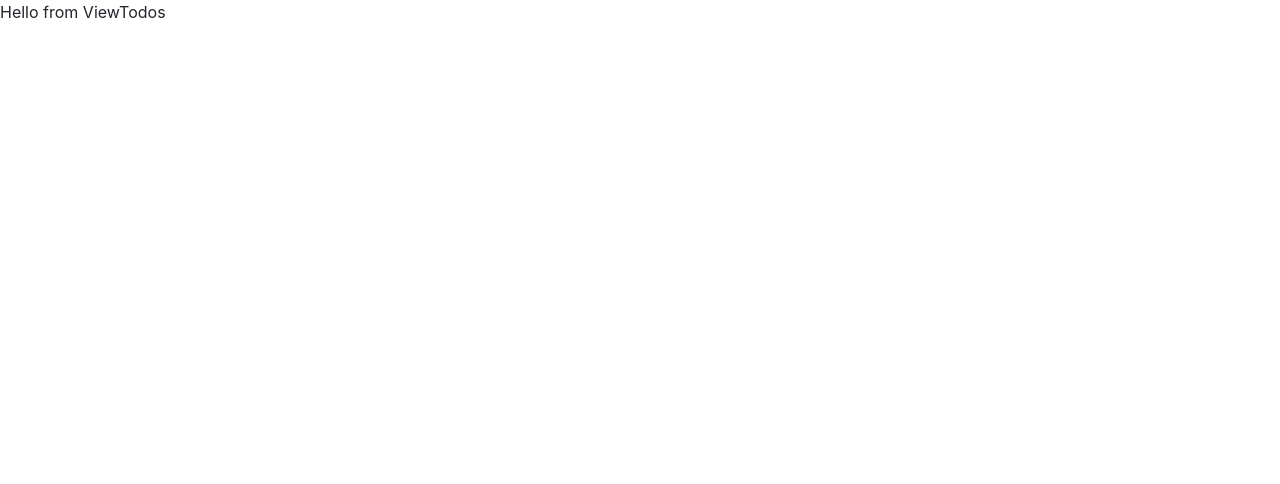
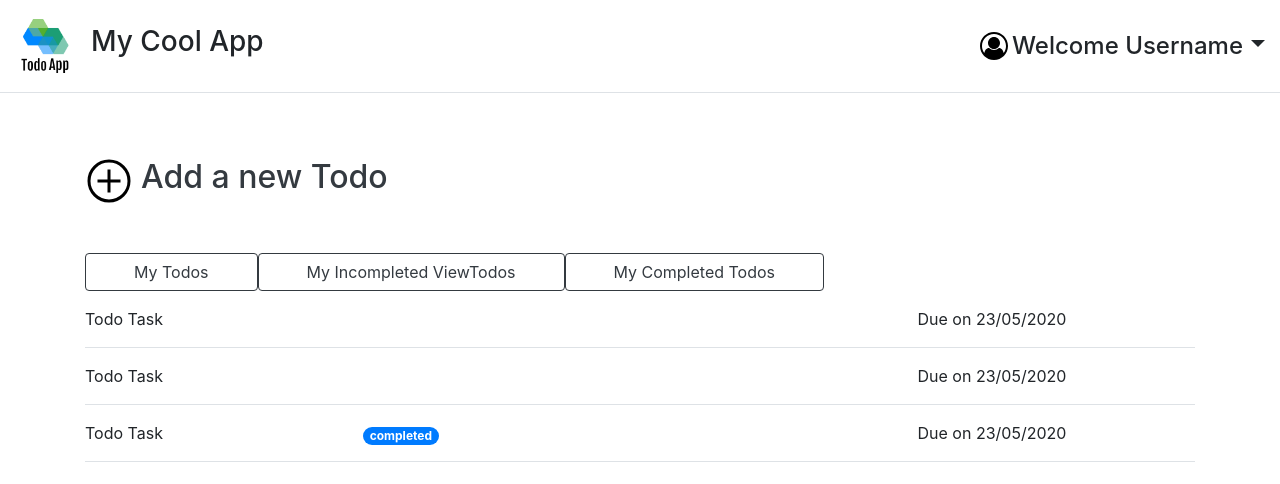
Before and after one commit to victormindrila/todo-app, a React (Create React App) app in the folder view/: page /todos in a window 1280 px wide. Shown: the top 484 px of the page. Built offline with nearby package versions, Linux system fonts and the light colour scheme.

Commit message:
adds view todos page

```diff
--- a/view/src/components/Layout/Layout.jsx
+++ b/view/src/components/Layout/Layout.jsx
@@ -7,7 +7,7 @@ function Layout(props) {
 	return (
 		<div className='layout'>
 			<Header />
-			{props.children}
+			<div className='container container-fluid'>{props.children}</div>
 			<Footer />
 		</div>
 	);
--- /dev/null
+++ b/view/src/components/TodosList/TodosList.jsx
@@ -0,0 +1,42 @@
+import React from 'react';
+
+function TodosList() {
+	const todos = [
+		{
+			title: 'Todo Task',
+			completed: false,
+			dueDate: 'Due on 23/05/2020'
+		},
+		{
+			title: 'Todo Task',
+			completed: false,
+			dueDate: 'Due on 23/05/2020'
+		},
+		{
+			title: 'Todo Task',
+			completed: true,
+			dueDate: 'Due on 23/05/2020'
+		}
+	];
+	return (
+		<div>
+			{todos.map((todo) => {
+				return (
+					<div className='todo-wrapper d-flex align-items-center border-bottom mt-3'>
+						<div className='w-25'>
+							<p>{todo.title}</p>
+						</div>
+
+						<div className='w-50'>{todo.completed && <p className='badge badge-pill badge-primary'>completed</p>} </div>
+
+						<div className='w-25'>
+							<p>{todo.dueDate}</p>
+						</div>
+					</div>
+				);
+			})}
+		</div>
+	);
+}
+
+export default TodosList;
--- a/view/src/pages/ViewTodos/ViewTodos.jsx
+++ b/view/src/pages/ViewTodos/ViewTodos.jsx
@@ -1,7 +1,26 @@
 import React from 'react';
+import { Link } from 'react-router-dom';
+
+//components
+import Layout from '../../components/Layout/Layout';
+import { ReactComponent as Add } from '../../assets/icons/add.svg';
+import TodosList from '../../components/TodosList/TodosList';
 
 function ViewTodos() {
-	return <div>Hello from ViewTodos</div>;
+	return (
+		<Layout>
+			<Link to='/todos/add' className='add-todo d-flex align-items-center my-5 text-dark'>
+				<Add />
+				<span className='h2 ml-2'>Add a new Todo</span>
+			</Link>
+			<div className='buttons-group'>
+				<button className='btn btn-outline-dark px-5'>My Todos</button>
+				<button className='btn btn-outline-dark px-5'>My Incompleted ViewTodos</button>
+				<button className='btn btn-outline-dark px-5'>My Completed Todos</button>
+			</div>
+			<TodosList />
+		</Layout>
+	);
 }
 
 export default ViewTodos;
```
Also changed, not shown: view/src/assets/icons/add.svg (added).
